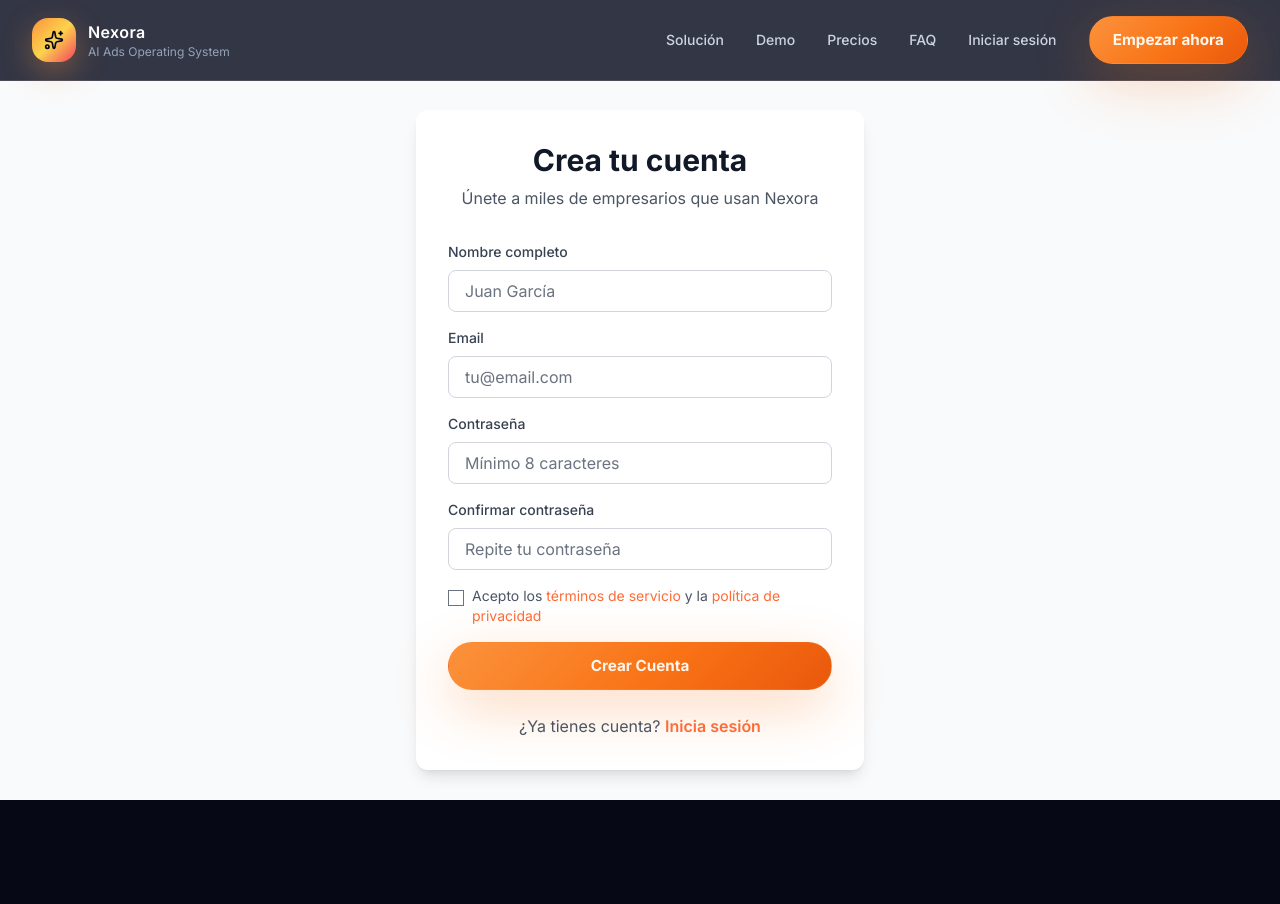
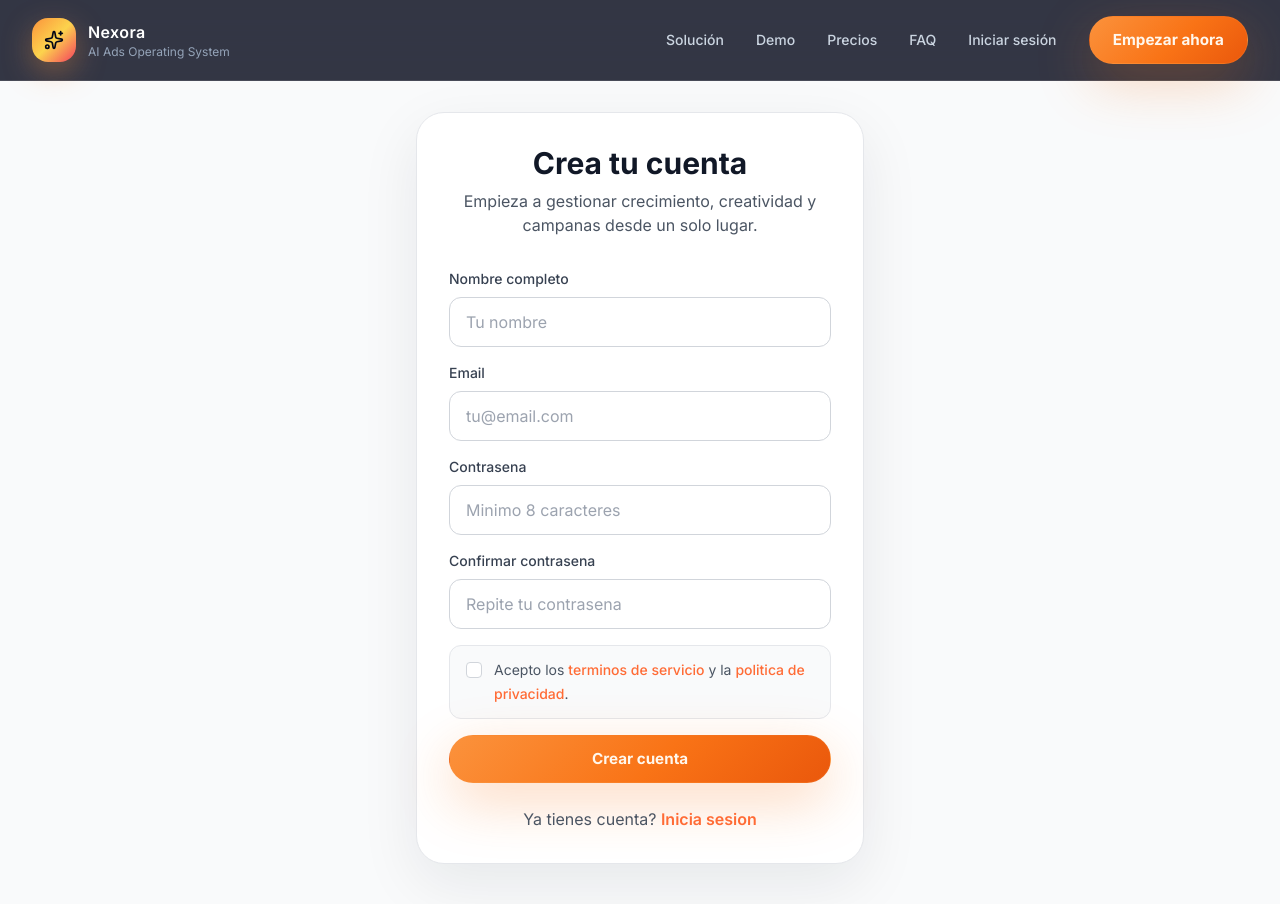
Before and after one commit to mariamayorcruz/Nexora, a Next.js app: page /auth/signup in a window 1280 px wide. Before the commit the page ends 800 px from the top, so only its background shows below. Built offline with nearby package versions, Linux system fonts and the light colour scheme.

Commit message:
Fix auth form readability and social login feedback

```diff
--- a/src/app/auth/login/page.tsx
+++ b/src/app/auth/login/page.tsx
@@ -1,111 +1,144 @@
 'use client';
 
+import Link from 'next/link';
+import { useRouter } from 'next/navigation';
 import { useState } from 'react';
-import { useRouter } from 'next/navigation';
-import Link from 'next/link';
 import Navbar from '@/components/Navbar';
+
+const inputClassName =
+  'w-full rounded-xl border border-gray-300 bg-white px-4 py-3 text-base text-gray-900 placeholder:text-gray-400 outline-none transition focus:border-transparent focus:ring-2 focus:ring-primary';
 
 export default function Login() {
   const router = useRouter();
   const [loading, setLoading] = useState(false);
   const [error, setError] = useState('');
+  const [socialMessage, setSocialMessage] = useState('');
   const [formData, setFormData] = useState({
     email: '',
     password: '',
   });
 
-  const handleSubmit = async (e: React.FormEvent) => {
-    e.preventDefault();
+  const handleSubmit = async (event: React.FormEvent) => {
+    event.preventDefault();
     setError('');
+    setSocialMessage('');
     setLoading(true);
 
     try {
       const response = await fetch('/api/auth/login', {
         method: 'POST',
         headers: { 'Content-Type': 'application/json' },
-        body: JSON.stringify(formData),
+        body: JSON.stringify({
+          email: formData.email.trim().toLowerCase(),
+          password: formData.password,
+        }),
       });
 
       const data = await response.json();
 
       if (!response.ok) {
-        setError(data.error || 'Error al iniciar sesión');
+        setError(data.error || 'No pudimos iniciar sesion.');
         return;
       }
 
       localStorage.setItem('token', data.token);
       router.push('/dashboard');
-    } catch (err) {
-      setError('Error de conexión. Intenta de nuevo.');
+    } catch (requestError) {
+      console.error('Login request error:', requestError);
+      setError('Error de conexion. Intenta de nuevo.');
     } finally {
       setLoading(false);
     }
   };
 
+  const handleSocialClick = (provider: 'Google' | 'GitHub') => {
+    setError('');
+    setSocialMessage(
+      `El acceso con ${provider} todavia no esta configurado en Nexora. Por ahora entra con email y contrasena para no frenar tu acceso.`
+    );
+  };
+
   return (
     <>
       <Navbar />
-      <div className="min-h-screen bg-gray-50 flex items-center justify-center px-4 sm:px-6 lg:px-8 pt-20">
-        <div className="max-w-md w-full bg-white rounded-xl shadow-lg p-8">
-          <h2 className="text-3xl font-bold text-center mb-8 text-gray-900">Inicia Sesión</h2>
+      <div className="flex min-h-screen items-center justify-center bg-gray-50 px-4 pb-10 pt-28 sm:px-6 lg:px-8">
+        <div className="w-full max-w-md rounded-[28px] border border-gray-200 bg-white p-8 shadow-[0_20px_60px_rgba(15,23,42,0.08)]">
+          <h2 className="mb-8 text-center text-3xl font-bold text-gray-900">Inicia Sesion</h2>
 
           {error && (
-            <div className="mb-4 p-4 bg-red-50 border border-red-200 text-red-700 rounded-lg text-sm">
+            <div className="mb-4 rounded-xl border border-red-200 bg-red-50 p-4 text-sm text-red-700">
               {error}
+            </div>
+          )}
+
+          {socialMessage && (
+            <div className="mb-4 rounded-xl border border-amber-200 bg-amber-50 p-4 text-sm text-amber-800">
+              {socialMessage}
             </div>
           )}
 
           <form onSubmit={handleSubmit} className="space-y-6">
             <div>
-              <label className="block text-sm font-medium text-gray-700 mb-2">Email</label>
+              <label className="mb-2 block text-sm font-medium text-gray-700">Email</label>
               <input
                 type="email"
                 value={formData.email}
-                onChange={(e) => setFormData({...formData, email: e.target.value})}
+                onChange={(event) => setFormData({ ...formData, email: event.target.value })}
                 required
-                className="w-full px-4 py-2 border border-gray-300 rounded-lg focus:ring-2 focus:ring-primary focus:border-transparent outline-none transition"
+                autoComplete="email"
+                spellCheck={false}
+                className={inputClassName}
                 placeholder="tu@email.com"
               />
             </div>
 
             <div>
-              <label className="block text-sm font-medium text-gray-700 mb-2">Contraseña</label>
+              <label className="mb-2 block text-sm font-medium text-gray-700">Contrasena</label>
               <input
                 type="password"
                 value={formData.password}
-                onChange={(e) => setFormData({...formData, password: e.target.value})}
+                onChange={(event) => setFormData({ ...formData, password: event.target.value })}
                 required
-                className="w-full px-4 py-2 border border-gray-300 rounded-lg focus:ring-2 focus:ring-primary focus:border-transparent outline-none transition"
-                placeholder="••••••••"
+                autoComplete="current-password"
+                className={inputClassName}
+                placeholder="Escribe tu contrasena"
               />
             </div>
 
             <button type="submit" disabled={loading} className="w-full btn-primary disabled:opacity-50">
-              {loading ? 'Cargando...' : 'Inicia Sesión'}
+              {loading ? 'Entrando...' : 'Inicia Sesion'}
             </button>
           </form>
 
-          <p className="text-center mt-6 text-gray-600">
-            ¿No tienes cuenta?{' '}
-            <Link href="/auth/signup" className="text-primary font-semibold hover:underline">
-              Registrate aquí
+          <p className="mt-6 text-center text-gray-600">
+            No tienes cuenta?{' '}
+            <Link href="/auth/signup" className="font-semibold text-primary hover:underline">
+              Registrate aqui
             </Link>
           </p>
 
-          <div className="mt-6 flex items-center space-x-4">
-            <div className="flex-1 h-px bg-gray-300"></div>
-            <span className="text-sm text-gray-500">O continúa con</span>
-            <div className="flex-1 h-px bg-gray-300"></div>
+          <div className="mt-6 flex items-center gap-4">
+            <div className="h-px flex-1 bg-gray-300" />
+            <span className="text-sm text-gray-500">O continua con</span>
+            <div className="h-px flex-1 bg-gray-300" />
           </div>
 
           <div className="mt-6 grid grid-cols-2 gap-4">
-            <button className="flex items-center justify-center px-4 py-2 border border-gray-300 rounded-lg hover:bg-gray-50 transition">
-              <span className="text-lg">f</span>
-              <span className="ml-2 text-sm font-medium">Google</span>
+            <button
+              type="button"
+              onClick={() => handleSocialClick('Google')}
+              className="flex items-center justify-center rounded-xl border border-gray-300 px-4 py-3 text-sm font-semibold text-gray-700 transition hover:bg-gray-50"
+            >
+              <span className="text-base text-gray-900">G</span>
+              <span className="ml-2">Google</span>
             </button>
-            <button className="flex items-center justify-center px-4 py-2 border border-gray-300 rounded-lg hover:bg-gray-50 transition">
-              <span className="text-lg">in</span>
-              <span className="ml-2 text-sm font-medium">GitHub</span>
+            <button
+              type="button"
+              onClick={() => handleSocialClick('GitHub')}
+              className="flex items-center justify-center rounded-xl border border-gray-300 px-4 py-3 text-sm font-semibold text-gray-700 transition hover:bg-gray-50"
+            >
+              <span className="text-base text-gray-900">GH</span>
+              <span className="ml-2">GitHub</span>
             </button>
           </div>
         </div>
--- a/src/app/auth/signup/page.tsx
+++ b/src/app/auth/signup/page.tsx
@@ -1,9 +1,12 @@
 'use client';
 
+import Link from 'next/link';
+import { useRouter } from 'next/navigation';
 import { useState } from 'react';
-import { useRouter } from 'next/navigation';
-import Link from 'next/link';
 import Navbar from '@/components/Navbar';
+
+const inputClassName =
+  'w-full rounded-xl border border-gray-300 bg-white px-4 py-3 text-base text-gray-900 placeholder:text-gray-400 outline-none transition focus:border-transparent focus:ring-2 focus:ring-primary';
 
 export default function Signup() {
   const router = useRouter();
@@ -17,17 +20,17 @@ export default function Signup() {
     terms: false,
   });
 
-  const handleSubmit = async (e: React.FormEvent) => {
-    e.preventDefault();
+  const handleSubmit = async (event: React.FormEvent) => {
+    event.preventDefault();
     setError('');
 
     if (formData.password !== formData.confirmPassword) {
-      setError('Las contraseñas no coinciden');
+      setError('Las contrasenas no coinciden.');
       return;
     }
 
     if (!formData.terms) {
-      setError('Debes aceptar los términos y condiciones');
+      setError('Debes aceptar los terminos y condiciones.');
       return;
     }
 
@@ -38,8 +41,8 @@ export default function Signup() {
         method: 'POST',
         headers: { 'Content-Type': 'application/json' },
         body: JSON.stringify({
-          name: formData.name,
-          email: formData.email,
+          name: formData.name.trim(),
+          email: formData.email.trim().toLowerCase(),
           password: formData.password,
         }),
       });
@@ -47,14 +50,15 @@ export default function Signup() {
       const data = await response.json();
 
       if (!response.ok) {
-        setError(data.error || 'Error al registrarse');
+        setError(data.error || 'No pudimos crear tu cuenta.');
         return;
       }
 
       localStorage.setItem('token', data.token);
       router.push('/dashboard');
-    } catch (err) {
-      setError('Error de conexión. Intenta de nuevo.');
+    } catch (requestError) {
+      console.error('Signup request error:', requestError);
+      setError('Error de conexion. Intenta de nuevo.');
     } finally {
       setLoading(false);
     }
@@ -63,88 +67,93 @@ export default function Signup() {
   return (
     <>
       <Navbar />
-      <div className="min-h-screen bg-gray-50 flex items-center justify-center px-4 sm:px-6 lg:px-8 pt-20">
-        <div className="max-w-md w-full bg-white rounded-xl shadow-lg p-8">
-          <h2 className="text-3xl font-bold text-center mb-2 text-gray-900">Crea tu cuenta</h2>
-          <p className="text-center text-gray-600 mb-8">Únete a miles de empresarios que usan Nexora</p>
+      <div className="flex min-h-screen items-center justify-center bg-gray-50 px-4 pb-10 pt-28 sm:px-6 lg:px-8">
+        <div className="w-full max-w-md rounded-[28px] border border-gray-200 bg-white p-8 shadow-[0_20px_60px_rgba(15,23,42,0.08)]">
+          <h2 className="mb-2 text-center text-3xl font-bold text-gray-900">Crea tu cuenta</h2>
+          <p className="mb-8 text-center text-gray-600">Empieza a gestionar crecimiento, creatividad y campanas desde un solo lugar.</p>
 
           {error && (
-            <div className="mb-4 p-4 bg-red-50 border border-red-200 text-red-700 rounded-lg text-sm">
+            <div className="mb-4 rounded-xl border border-red-200 bg-red-50 p-4 text-sm text-red-700">
               {error}
             </div>
           )}
 
           <form onSubmit={handleSubmit} className="space-y-4">
             <div>
-              <label className="block text-sm font-medium text-gray-700 mb-2">Nombre completo</label>
+              <label className="mb-2 block text-sm font-medium text-gray-700">Nombre completo</label>
               <input
                 type="text"
                 value={formData.name}
-                onChange={(e) => setFormData({...formData, name: e.target.value})}
+                onChange={(event) => setFormData({ ...formData, name: event.target.value })}
                 required
-                className="w-full px-4 py-2 border border-gray-300 rounded-lg focus:ring-2 focus:ring-primary focus:border-transparent outline-none transition"
-                placeholder="Juan García"
+                autoComplete="name"
+                className={inputClassName}
+                placeholder="Tu nombre"
               />
             </div>
 
             <div>
-              <label className="block text-sm font-medium text-gray-700 mb-2">Email</label>
+              <label className="mb-2 block text-sm font-medium text-gray-700">Email</label>
               <input
                 type="email"
                 value={formData.email}
-                onChange={(e) => setFormData({...formData, email: e.target.value})}
+                onChange={(event) => setFormData({ ...formData, email: event.target.value })}
                 required
-                className="w-full px-4 py-2 border border-gray-300 rounded-lg focus:ring-2 focus:ring-primary focus:border-transparent outline-none transition"
+                autoComplete="email"
+                spellCheck={false}
+                className={inputClassName}
                 placeholder="tu@email.com"
               />
             </div>
 
             <div>
-              <label className="block text-sm font-medium text-gray-700 mb-2">Contraseña</label>
+              <label className="mb-2 block text-sm font-medium text-gray-700">Contrasena</label>
               <input
                 type="password"
                 value={formData.password}
-                onChange={(e) => setFormData({...formData, password: e.target.value})}
+                onChange={(event) => setFormData({ ...formData, password: event.target.value })}
                 required
-                className="w-full px-4 py-2 border border-gray-300 rounded-lg focus:ring-2 focus:ring-primary focus:border-transparent outline-none transition"
-                placeholder="Mínimo 8 caracteres"
+                autoComplete="new-password"
+                className={inputClassName}
+                placeholder="Minimo 8 caracteres"
               />
             </div>
 
             <div>
-              <label className="block text-sm font-medium text-gray-700 mb-2">Confirmar contraseña</label>
+              <label className="mb-2 block text-sm font-medium text-gray-700">Confirmar contrasena</label>
               <input
                 type="password"
                 value={formData.confirmPassword}
-                onChange={(e) => setFormData({...formData, confirmPassword: e.target.value})}
+                onChange={(event) => setFormData({ ...formData, confirmPassword: event.target.value })}
                 required
-                className="w-full px-4 py-2 border border-gray-300 rounded-lg focus:ring-2 focus:ring-primary focus:border-transparent outline-none transition"
-                placeholder="Repite tu contraseña"
+                autoComplete="new-password"
+                className={inputClassName}
+                placeholder="Repite tu contrasena"
               />
             </div>
 
-            <div className="flex items-start">
+            <label className="flex items-start gap-3 rounded-xl border border-gray-200 bg-gray-50 px-4 py-3">
               <input
                 type="checkbox"
-                id="terms"
                 checked={formData.terms}
-                onChange={(e) => setFormData({...formData, terms: e.target.checked})}
-                className="mt-1"
+                onChange={(event) => setFormData({ ...formData, terms: event.target.checked })}
+                className="mt-1 h-4 w-4 rounded border-gray-300 text-primary focus:ring-primary"
               />
-              <label htmlFor="terms" className="ml-2 text-sm text-gray-600">
-                Acepto los <Link href="#" className="text-primary hover:underline">términos de servicio</Link> y la <Link href="#" className="text-primary hover:underline">política de privacidad</Link>
-              </label>
-            </div>
+              <span className="text-sm leading-6 text-gray-600">
+                Acepto los <Link href="#" className="font-medium text-primary hover:underline">terminos de servicio</Link> y la{' '}
+                <Link href="#" className="font-medium text-primary hover:underline">politica de privacidad</Link>.
+              </span>
+            </label>
 
             <button type="submit" disabled={loading} className="w-full btn-primary disabled:opacity-50">
-              {loading ? 'Registrando...' : 'Crear Cuenta'}
+              {loading ? 'Creando cuenta...' : 'Crear cuenta'}
             </button>
           </form>
 
-          <p className="text-center mt-6 text-gray-600">
-            ¿Ya tienes cuenta?{' '}
-            <Link href="/auth/login" className="text-primary font-semibold hover:underline">
-              Inicia sesión
+          <p className="mt-6 text-center text-gray-600">
+            Ya tienes cuenta?{' '}
+            <Link href="/auth/login" className="font-semibold text-primary hover:underline">
+              Inicia sesion
             </Link>
           </p>
         </div>
--- a/src/styles/globals.css
+++ b/src/styles/globals.css
@@ -26,6 +26,33 @@ body {
   color: var(--foreground);
   text-rendering: optimizeLegibility;
   -webkit-font-smoothing: antialiased;
+}
+
+input,
+textarea,
+select {
+  color-scheme: light;
+  color: #0f172a;
+  caret-color: #0f172a;
+}
+
+input::placeholder,
+textarea::placeholder {
+  color: #94a3b8;
+}
+
+input:-webkit-autofill,
+input:-webkit-autofill:hover,
+input:-webkit-autofill:focus,
+textarea:-webkit-autofill,
+textarea:-webkit-autofill:hover,
+textarea:-webkit-autofill:focus,
+select:-webkit-autofill,
+select:-webkit-autofill:hover,
+select:-webkit-autofill:focus {
+  -webkit-text-fill-color: #0f172a;
+  -webkit-box-shadow: 0 0 0 1000px #ffffff inset;
+  transition: background-color 9999s ease-in-out 0s;
 }
 
 a {
```
